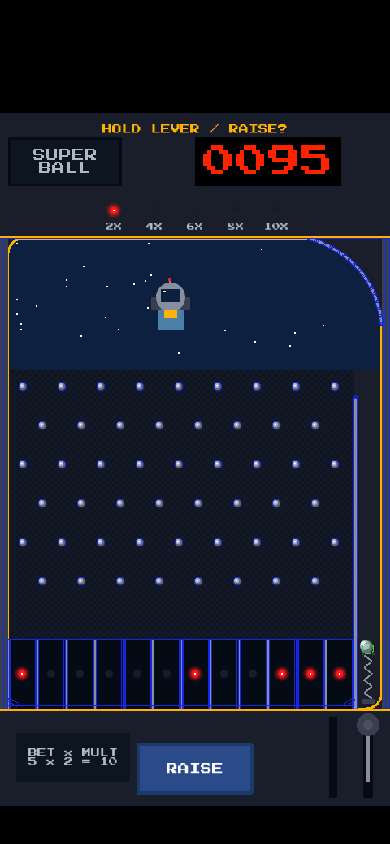
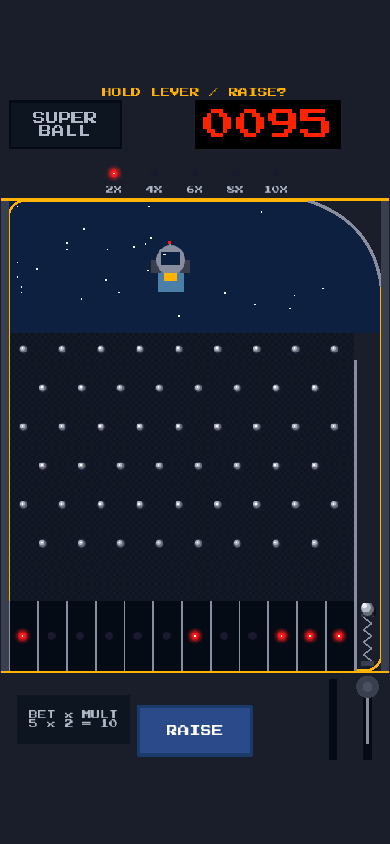
Before and after one commit to s2031215/vibe-plinko, a website built with Vite: page index.html in a window 390 px wide. Built offline with nearby package versions, Linux system fonts and the light colour scheme; animation ran at ten frames a second.

Commit message:
Mobile layout supported And RNG Added

```diff
--- a/index.html
+++ b/index.html
@@ -13,6 +13,9 @@
       rel="stylesheet"
     />
     <style>
+      :root {
+        --vh: 1vh;
+      }
       body {
         margin: 0;
         padding: 0;
@@ -20,18 +23,20 @@
         display: flex;
         justify-content: center;
         align-items: center;
-        height: 100vh;
+        height: calc(var(--vh, 1vh) * 100);
         overflow: hidden;
         /* Prevent text selection */
         user-select: none;
         -webkit-user-select: none;
+        touch-action: manipulation;
       }
       #game-container {
         width: 100vw;
-        height: 100vh;
+        height: calc(var(--vh, 1vh) * 100);
         display: flex;
         justify-content: center;
         align-items: center;
+        overflow: hidden;
       }
       /* Hide the original font rendering so it loads before canvas uses it */
       #font-loader {
--- a/src/main.ts
+++ b/src/main.ts
@@ -2,6 +2,17 @@ import Phaser from 'phaser';
 import { PreloadScene } from './scenes/PreloadScene';
 import { GameScene } from './scenes/GameScene';
 import { UIScene } from './scenes/UIScene';
+
+const debugParams = new URLSearchParams(window.location.search);
+const isDebug = debugParams.get('debug') === '1';
+
+const setViewportHeight = () => {
+  const vh = window.innerHeight * 0.01;
+  document.documentElement.style.setProperty('--vh', `${vh}px`);
+};
+
+setViewportHeight();
+window.addEventListener('resize', setViewportHeight);
 
 const config: Phaser.Types.Core.GameConfig = {
   type: Phaser.AUTO,
@@ -9,7 +20,7 @@ const config: Phaser.Types.Core.GameConfig = {
   width: 480,
   height: 854,
   scale: {
-    mode: Phaser.Scale.FIT,
+    mode: Phaser.Scale.RESIZE,
     autoCenter: Phaser.Scale.CENTER_BOTH,
   },
   backgroundColor: '#1A1E2A',
@@ -18,7 +29,7 @@ const config: Phaser.Types.Core.GameConfig = {
     default: 'matter',
     matter: {
       gravity: { x: 0, y: 1.0 }, // Adjusted to give ball more weight so it drops through pegs reliably
-      debug: true, // Turn on for collision visualization if needed
+      debug: isDebug,
     },
   },
   pixelArt: true, // No anti-aliasing
--- a/src/scenes/GameScene.ts
+++ b/src/scenes/GameScene.ts
@@ -2,6 +2,8 @@ import Phaser from 'phaser';
 import { RoundResultData } from '../rng/RoundResult';
 
 export class GameScene extends Phaser.Scene {
+  private static readonly BASE_WIDTH = 480;
+  private static readonly BASE_HEIGHT = 854;
   private _ball: Phaser.Physics.Matter.Sprite | undefined;
   private _extraBalls: Phaser.Physics.Matter.Sprite[] = [];
   private _activeBalls: Set<Phaser.Physics.Matter.Sprite> = new Set();
@@ -33,13 +35,16 @@ export class GameScene extends Phaser.Scene {
   }
 
   create() {
+    this.applyViewport();
+    this.scale.on('resize', this.applyViewport, this);
+
     // Scaffold out physics playfield, pegs, tunnel sensors
     this.createPlayfield();
     this.createPegGrid();
     this.createTunnels();
 
     // Set world bounds (left, top, right, bottom)
-    this.matter.world.setBounds(0, 0, 480, 854);
+    this.matter.world.setBounds(0, 0, GameScene.BASE_WIDTH, GameScene.BASE_HEIGHT);
 
     // Launching logic hooks
     this.events.on('launchBall', this.launchBall, this);
@@ -199,6 +204,14 @@ export class GameScene extends Phaser.Scene {
     }
   }
 
+  private applyViewport(): void {
+    const { width, height } = this.scale;
+    const zoom = Math.min(width / GameScene.BASE_WIDTH, height / GameScene.BASE_HEIGHT);
+    const roundedZoom = Math.max(0.5, Math.floor(zoom * 100) / 100);
+    this.cameras.main.setZoom(roundedZoom);
+    this.cameras.main.centerOn(GameScene.BASE_WIDTH / 2, GameScene.BASE_HEIGHT / 2);
+  }
+
   private createPegGrid() {
     // 9 cols even rows, 8 cols odd rows to make spacing wider
     // Y: 317 -> 648
@@ -344,6 +357,7 @@ export class GameScene extends Phaser.Scene {
 
     if (this._ball && this._ball.body && this._ball.body.isStatic) {
       this._ball.setPosition(spawnX, spawnY);
+      this.applyBallCenterOfGravity(this._ball, roundData);
     } else {
       if (this._ball) {
         this._ball.destroy();
@@ -360,6 +374,7 @@ export class GameScene extends Phaser.Scene {
       if (this._ball.body) {
         this.matter.body.set(this._ball.body as MatterJS.BodyType, 'sleepThreshold', -1);
       }
+      this.applyBallCenterOfGravity(this._ball, roundData);
     }
 
     this._ball.setStatic(false);
@@ -387,6 +402,7 @@ export class GameScene extends Phaser.Scene {
       if (extra.body) {
         this.matter.body.set(extra.body as MatterJS.BodyType, 'sleepThreshold', -1);
       }
+      this.applyBallCenterOfGravity(extra, roundData);
       this.applyBallCollisionGroup(extra, noBallCollision);
       extra.setVelocity(0, vy);
       this._extraBalls.push(extra);
@@ -394,7 +410,7 @@ export class GameScene extends Phaser.Scene {
     }
   }
 
-  public prepareBall(): void {
+  public prepareBall(roundData?: RoundResultData): void {
     this.clearAllBalls();
 
     const spawnX = this._springX;
@@ -412,6 +428,7 @@ export class GameScene extends Phaser.Scene {
     if (this._ball.body) {
       this.matter.body.set(this._ball.body as MatterJS.BodyType, 'sleepThreshold', -1);
     }
+    this.applyBallCenterOfGravity(this._ball, roundData);
 
     this._ball.setStatic(true);
     this._ball.setIgnoreGravity(true);
@@ -421,6 +438,24 @@ export class GameScene extends Phaser.Scene {
   public setSpringCompression(ratio: number): void {
     this._springCompression = Phaser.Math.Clamp(ratio, 0, 1);
     this.drawSpring();
+  }
+
+  private applyBallCenterOfGravity(
+    ball: Phaser.Physics.Matter.Sprite,
+    roundData?: RoundResultData
+  ): void {
+    const body = ball.body as MatterJS.BodyType | undefined;
+    if (!body) return;
+
+    const targetTunnel = roundData?.winningTunnels[0];
+    if (targetTunnel === undefined) return;
+
+    const clampedTunnel = Phaser.Math.Clamp(targetTunnel, 0, 11);
+    const ratio = clampedTunnel / 11;
+    const maxOffset = 2;
+    const offsetX = Math.round(Phaser.Math.Linear(-maxOffset, maxOffset, ratio));
+
+    this.matter.body.setCentre(body, { x: offsetX, y: 0 }, true);
   }
 
   private drawSpring(): void {
--- a/src/scenes/PreloadScene.ts
+++ b/src/scenes/PreloadScene.ts
@@ -1,21 +1,31 @@
 import Phaser from 'phaser';
 
 export class PreloadScene extends Phaser.Scene {
+  private static readonly BASE_WIDTH = 480;
+  private static readonly BASE_HEIGHT = 854;
+
   constructor() {
     super('PreloadScene');
   }
 
   preload() {
+    this.applyViewport();
+    this.scale.on('resize', this.applyViewport, this);
+
     // Generate synthesized sounds and graphic assets here
     // Example: Create ball texture, peg bloom textures, synth WebAudio
 
     // Draw loading text using pixel font
-    const { width, height } = this.scale;
-    const loadingText = this.add.text(width / 2, height / 2, 'LOADING...', {
-      fontFamily: '"Press Start 2P"',
-      fontSize: '24px',
-      color: '#FFB300',
-    });
+    const loadingText = this.add.text(
+      PreloadScene.BASE_WIDTH / 2,
+      PreloadScene.BASE_HEIGHT / 2,
+      'LOADING...',
+      {
+        fontFamily: '"Press Start 2P"',
+        fontSize: '24px',
+        color: '#FFB300',
+      }
+    );
     loadingText.setOrigin(0.5, 0.5);
 
     this.generateAssets();
@@ -26,6 +36,20 @@ export class PreloadScene extends Phaser.Scene {
     // Launch game scene and UI scene in parallel
     this.scene.start('GameScene');
     this.scene.launch('UIScene');
+  }
+
+  private applyViewport(): void {
+    const { width, height } = this.scale;
+    const zoom = Math.min(
+      width / PreloadScene.BASE_WIDTH,
+      height / PreloadScene.BASE_HEIGHT
+    );
+    const roundedZoom = Math.max(0.5, Math.floor(zoom * 100) / 100);
+    this.cameras.main.setZoom(roundedZoom);
+    this.cameras.main.centerOn(
+      PreloadScene.BASE_WIDTH / 2,
+      PreloadScene.BASE_HEIGHT / 2
+    );
   }
 
   private generateAssets(): void {
--- a/src/scenes/UIScene.ts
+++ b/src/scenes/UIScene.ts
@@ -4,6 +4,8 @@ import { rollRound, RoundResultData } from '../rng/RoundResult';
 type GameState = 'idle' | 'betting' | 'charging' | 'in_flight';
 
 export class UIScene extends Phaser.Scene {
+  private static readonly BASE_WIDTH = 480;
+  private static readonly BASE_HEIGHT = 854;
   private _credits: number = 100;
   private _state: GameState = 'idle';
   private _betAmount: number = 0;
@@ -31,6 +33,9 @@ export class UIScene extends Phaser.Scene {
   }
 
   create() {
+    this.applyViewport();
+    this.scale.on('resize', this.applyViewport, this);
+
     // Scaffold UI panels, buttons, LED strips, Lever
     this.createTopPanel();
     this.createBottomPanel();
@@ -190,7 +195,7 @@ export class UIScene extends Phaser.Scene {
 
         this._roundData = rollRound();
 
-        this.scene.get('GameScene').events.emit('prepare_ball');
+        this.scene.get('GameScene').events.emit('prepare_ball', this._roundData);
 
         if (this._potentialWinText) {
           this._potentialWinText.setText(
@@ -429,6 +434,14 @@ export class UIScene extends Phaser.Scene {
     });
   }
 
+  private applyViewport(): void {
+    const { width, height } = this.scale;
+    const zoom = Math.min(width / UIScene.BASE_WIDTH, height / UIScene.BASE_HEIGHT);
+    const roundedZoom = Math.max(0.5, Math.floor(zoom * 100) / 100);
+    this.cameras.main.setZoom(roundedZoom);
+    this.cameras.main.centerOn(UIScene.BASE_WIDTH / 2, UIScene.BASE_HEIGHT / 2);
+  }
+
   private showGameOver() {
     this._gameOverContainer?.setVisible(true);
   }
```
Also changed, not shown: tests/screenshots/output/wallbug.png (added), tests/screenshots/output/wallbug2.png (added).
